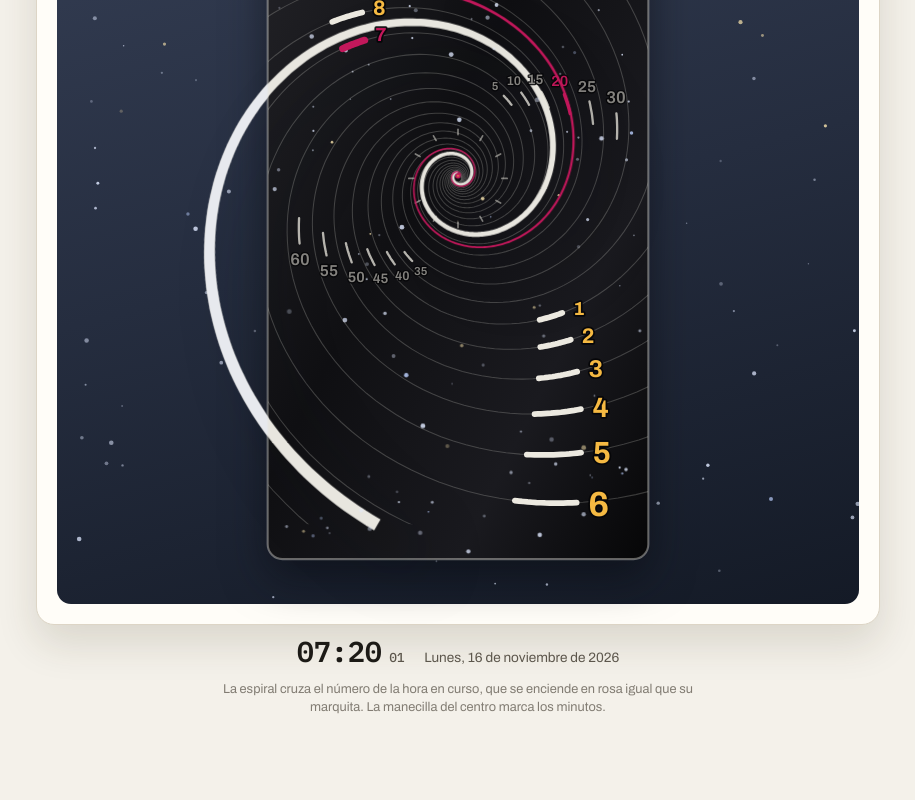
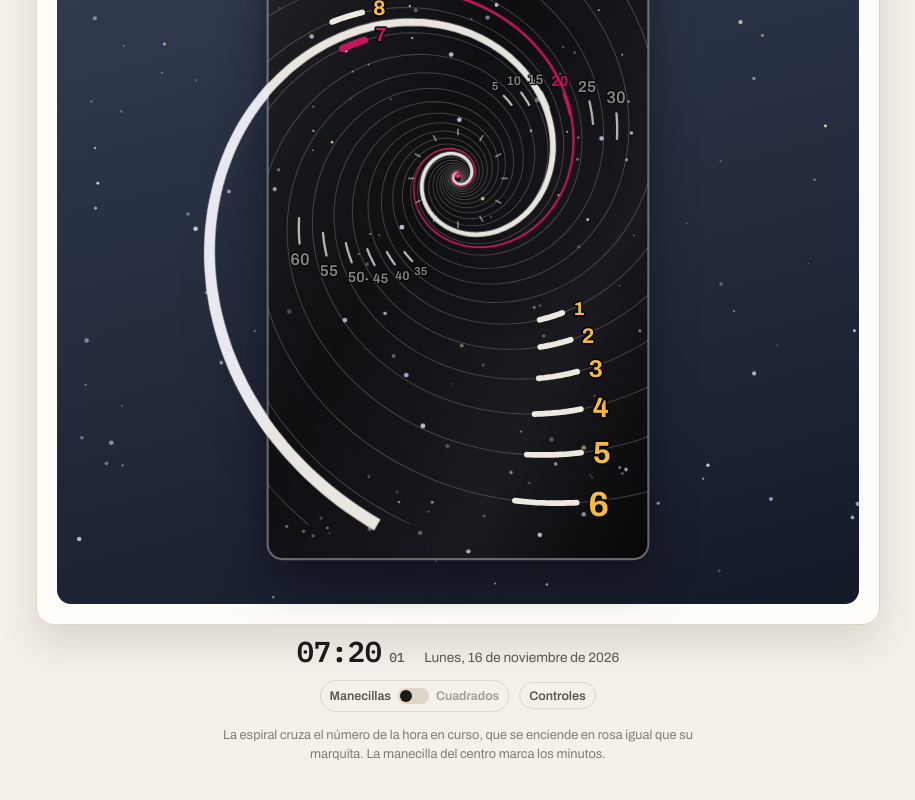
Before and after one commit to lcorito-oss/Fibonacci_Clocks, a plain HTML site: page index.html in a window 1280 px wide. Shown: the part 312-1112 px from the top of the page, without its empty margins (182-1097 px from the left). Before the commit the page ends 1085 px from the top, so only its background shows below. Drawn offline with Linux system fonts and the light colour scheme.

Commit message:
Agrega switch para cambiar a Cuadrados y botones ocultos pero accesibles

```diff
--- a/index.html
+++ b/index.html
@@ -396,11 +396,71 @@
 
       /* ---------- Controles ---------- */
       .controls {
-        display: none;
+        display: flex;
         flex-wrap: wrap;
         justify-content: center;
         gap: 0.45rem;
         margin-top: 1.6rem;
+      }
+      .controls.is-hidden {
+        display: none;
+      }
+      /* ---------- Barra de vista (siempre visible) ---------- */
+      .viewbar {
+        display: flex;
+        align-items: center;
+        justify-content: center;
+        gap: 0.6rem;
+        margin-top: 0.9rem;
+      }
+      .view-switch {
+        display: inline-flex;
+        align-items: center;
+        gap: 0.45rem;
+        font: inherit;
+        font-size: 0.78rem;
+        font-weight: 600;
+        color: var(--ink-soft);
+        background: transparent;
+        border: 1px solid var(--line);
+        border-radius: 99px;
+        padding: 0.22rem 0.55rem;
+        cursor: pointer;
+      }
+      .view-switch .vs-label { opacity: 0.55; }
+      .view-switch .vs-hands { opacity: 1; }
+      .view-switch.is-squares .vs-hands { opacity: 0.55; }
+      .view-switch.is-squares .vs-sq { opacity: 1; }
+      .view-switch .vs-track {
+        width: 1.9rem;
+        height: 1rem;
+        border-radius: 99px;
+        background: var(--line);
+        position: relative;
+        flex-shrink: 0;
+      }
+      .view-switch .vs-knob {
+        position: absolute;
+        top: 0.12rem;
+        left: 0.12rem;
+        width: 0.76rem;
+        height: 0.76rem;
+        border-radius: 50%;
+        background: var(--ink);
+        transition: left 0.15s ease;
+      }
+      .view-switch.is-squares .vs-knob { left: 1.02rem; }
+      .btn-mini {
+        font: inherit;
+        font-size: 0.78rem;
+        font-weight: 600;
+        color: var(--ink-soft);
+        background: transparent;
+        border: 1px solid var(--line);
+        border-radius: 99px;
+        padding: 0.28rem 0.6rem;
+        min-height: 1.7rem;
+        cursor: pointer;
       }
       .btn {
         font: inherit;
@@ -546,12 +606,21 @@
         <div class="dateline" id="dateline"></div>
       </div>
 
+      <div class="viewbar">
+        <button class="view-switch" id="viewSwitch" role="switch" aria-checked="false" title="Cambiar a Cuadrados">
+          <span class="vs-label vs-hands">Manecillas</span>
+          <span class="vs-track"><span class="vs-knob"></span></span>
+          <span class="vs-label vs-sq">Cuadrados</span>
+        </button>
+        <button class="btn-mini" id="btnControlsToggle" aria-expanded="false" title="Mostrar controles">Controles</button>
+      </div>
+
       <div class="breakdown" id="breakdown" hidden>
         <div class="chip"><span class="dot dot-h"></span><span class="dot dot-b" style="margin-left:-0.35em"></span>Horas: <b id="hoursSum">–</b></div>
         <div class="chip"><span class="dot dot-m"></span><span class="dot dot-b" style="margin-left:-0.35em"></span>Minutos: <b id="minutesSum">–</b></div>
       </div>
 
-      <div class="controls">
+      <div class="controls is-hidden" id="controlsBar">
         <button class="btn" id="btnLive" aria-pressed="true">En vivo</button>
         <button class="btn" id="btnPractice" aria-pressed="false">Practicar</button>
         <button class="btn primary" id="btnNew" hidden>Nueva hora</button>
@@ -596,6 +665,9 @@
         var btnReveal = document.getElementById("btnReveal");
         var btnViewSq = document.getElementById("btnViewSq");
         var btnViewHands = document.getElementById("btnViewHands");
+        var viewSwitch = document.getElementById("viewSwitch");
+        var btnControlsToggle = document.getElementById("btnControlsToggle");
+        var controlsBar = document.getElementById("controlsBar");
         var btnNums = document.getElementById("btnNums");
         var readHintEl = document.getElementById("readHint");
 
@@ -1300,6 +1372,12 @@
         // (fuera cobre y plata); el degradado blackGrad y la paleta
         // data-material="negro" quedan fijos en el marcado.
 
+        function syncViewSwitch() {
+          var isSq = view === "squares";
+          viewSwitch.setAttribute("aria-checked", isSq ? "true" : "false");
+          viewSwitch.classList.toggle("is-squares", isSq);
+          viewSwitch.setAttribute("title", isSq ? "Cambiar a Manecillas" : "Cambiar a Cuadrados");
+        }
         function setView(next) {
           view = next;
           var hands = view === "hands";
@@ -1308,6 +1386,7 @@
           breakdownEl.hidden = hands; // las fichas de Horas y Minutos solo van con los cuadrados
           btnViewSq.setAttribute("aria-pressed", hands ? "false" : "true");
           btnViewHands.setAttribute("aria-pressed", hands ? "true" : "false");
+          syncViewSwitch();
           readHintEl.textContent = hands
             ? "La espiral cruza el número de la hora en curso, que se enciende en rosa igual que su marquita. La manecilla del centro marca los minutos."
             : "Suma los rojos y azules para la hora; los verdes y azules, por 5, dan los minutos.";
@@ -1321,6 +1400,13 @@
         btnReveal.addEventListener("click", revealPractice);
         btnViewSq.addEventListener("click", function () { setView("squares"); });
         btnViewHands.addEventListener("click", function () { setView("hands"); });
+        viewSwitch.addEventListener("click", function () { setView(view === "hands" ? "squares" : "hands"); });
+        btnControlsToggle.addEventListener("click", function () {
+          var hiddenNow = controlsBar.classList.toggle("is-hidden");
+          btnControlsToggle.setAttribute("aria-expanded", hiddenNow ? "false" : "true");
+          btnControlsToggle.textContent = hiddenNow ? "Controles" : "Ocultar";
+        });
+        syncViewSwitch();
         btnNums.addEventListener("click", function () {
           var on = btnNums.getAttribute("aria-pressed") === "true";
           btnNums.setAttribute("aria-pressed", on ? "false" : "true");
```
